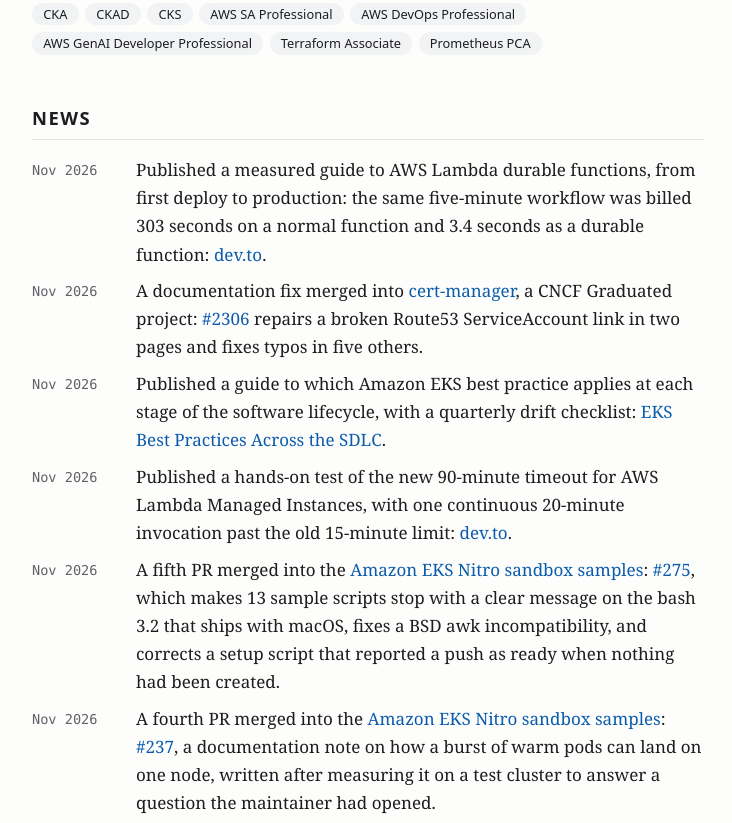
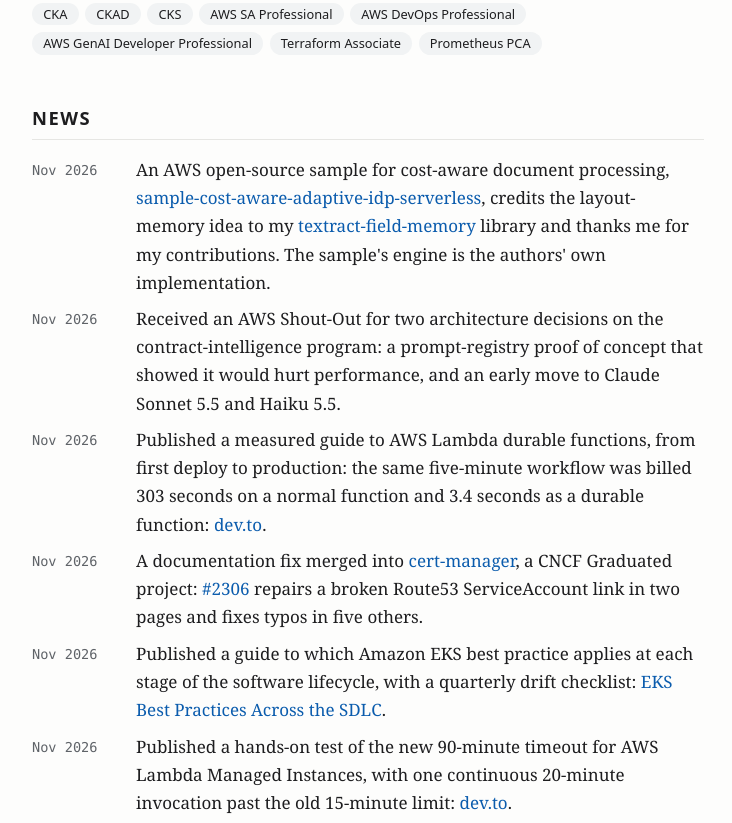
Before and after one commit to avneetbansal-aws/avneetbansal-aws.github.io, a plain HTML site: page index.html in a window 1280 px wide. Shown: the part 793-1616 px from the top of the page, without its empty margins (272-1004 px from the left). Drawn offline with Linux system fonts and the light colour scheme.

Commit message:
Add AWS Shout-Out and IDP sample credit to News and Awards

```diff
--- a/index.html
+++ b/index.html
@@ -81,6 +81,8 @@ ior <!DOCTYPE html>
   <section id="news" aria-labelledby="news-h">
     <h2 id="news-h">News</h2>
     <ul class="news">
+      <li><time datetime="2026-11">Nov 2026</time><span>An AWS open-source sample for cost-aware document processing, <a href="https://github.com/aws-samples/sample-cost-aware-adaptive-idp-serverless">sample-cost-aware-adaptive-idp-serverless</a>, credits the layout-memory idea to my <a href="https://github.com/aws-samples/sample-textract-field-memory">textract-field-memory</a> library and thanks me for my contributions. The sample's engine is the authors' own implementation.</span></li>
+      <li><time datetime="2026-11">Nov 2026</time><span>Received an AWS Shout-Out for two architecture decisions on the contract-intelligence program: a prompt-registry proof of concept that showed it would hurt performance, and an early move to Claude Sonnet 5.5 and Haiku 5.5.</span></li>
       <li><time datetime="2026-11">Nov 2026</time><span>Published a measured guide to AWS Lambda durable functions, from first deploy to production: the same five-minute workflow was billed 303 seconds on a normal function and 3.4 seconds as a durable function: <a href="https://dev.to/avneet_bansal_a65b3f31fc4/lambda-durable-functions-from-first-deploy-to-production-setup-real-cost-and-the-replay-rule-2g9e">dev.to</a>.</span></li>
       <li><time datetime="2026-11">Nov 2026</time><span>A documentation fix merged into <a href="https://github.com/cert-manager/website">cert-manager</a>, a CNCF Graduated project: <a href="https://github.com/cert-manager/website/pull/2306">#2306</a> repairs a broken Route53 ServiceAccount link in two pages and fixes typos in five others.</span></li>
       <li><time datetime="2026-11">Nov 2026</time><span>Published a guide to which Amazon EKS best practice applies at each stage of the software lifecycle, with a quarterly drift checklist: <a href="https://dev.to/avneet_bansal_a65b3f31fc4/eks-best-practices-across-the-sdlc-when-to-apply-them-and-how-to-catch-drift-4l4">EKS Best Practices Across the SDLC</a>.</span></li>
@@ -173,6 +175,7 @@ ior <!DOCTYPE html>
     <ul class="list">
       <li>CV-S3 2026 AI-Powered Automation Excellence Award <span class="meta">AI &amp; Advanced Technologies Awards</span></li>
       <li>AWS Above &amp; Beyond Award <span class="meta">2026</span></li>
+      <li>AWS Shout-Out: Are Right, A Lot; Have Backbone, Disagree and Commit <span class="meta">2026</span></li>
       <li>AWS Customer Obsession Award <span class="meta">2023</span></li>
     </ul>
   </section>
```
